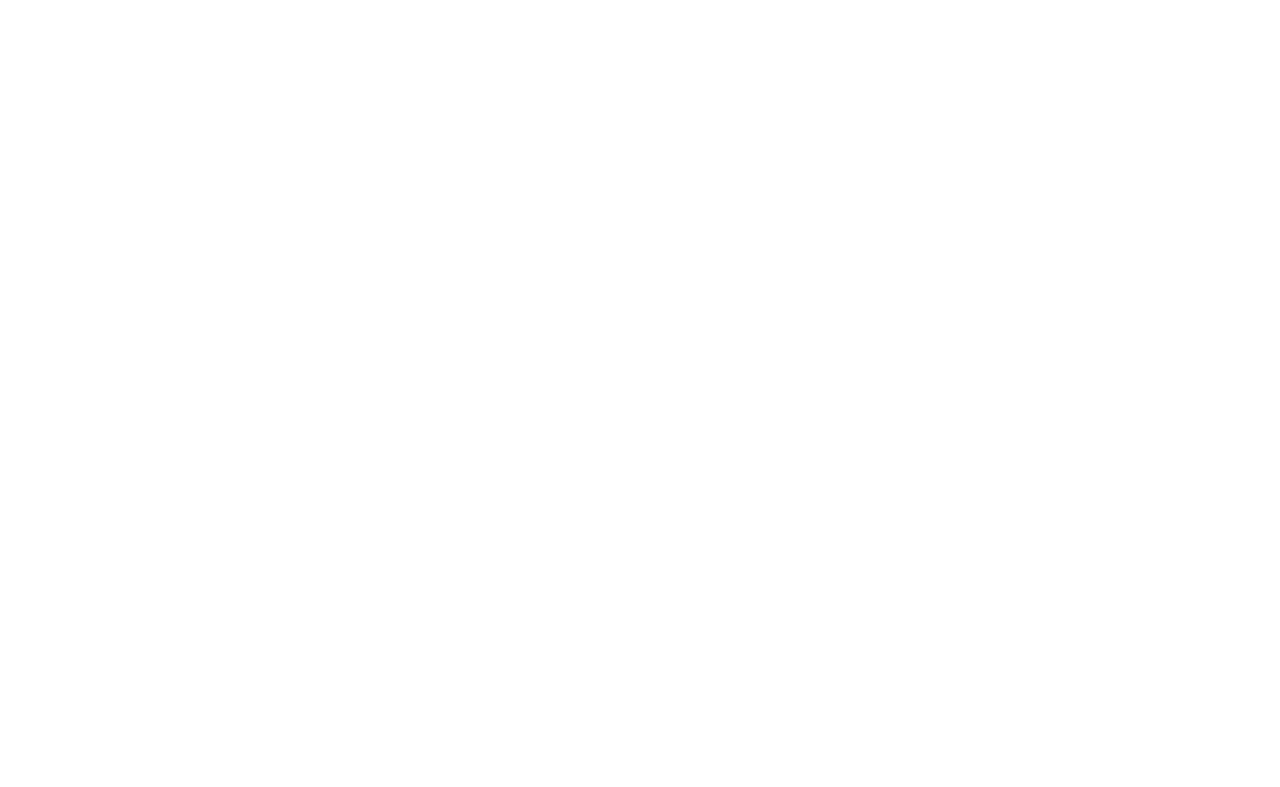
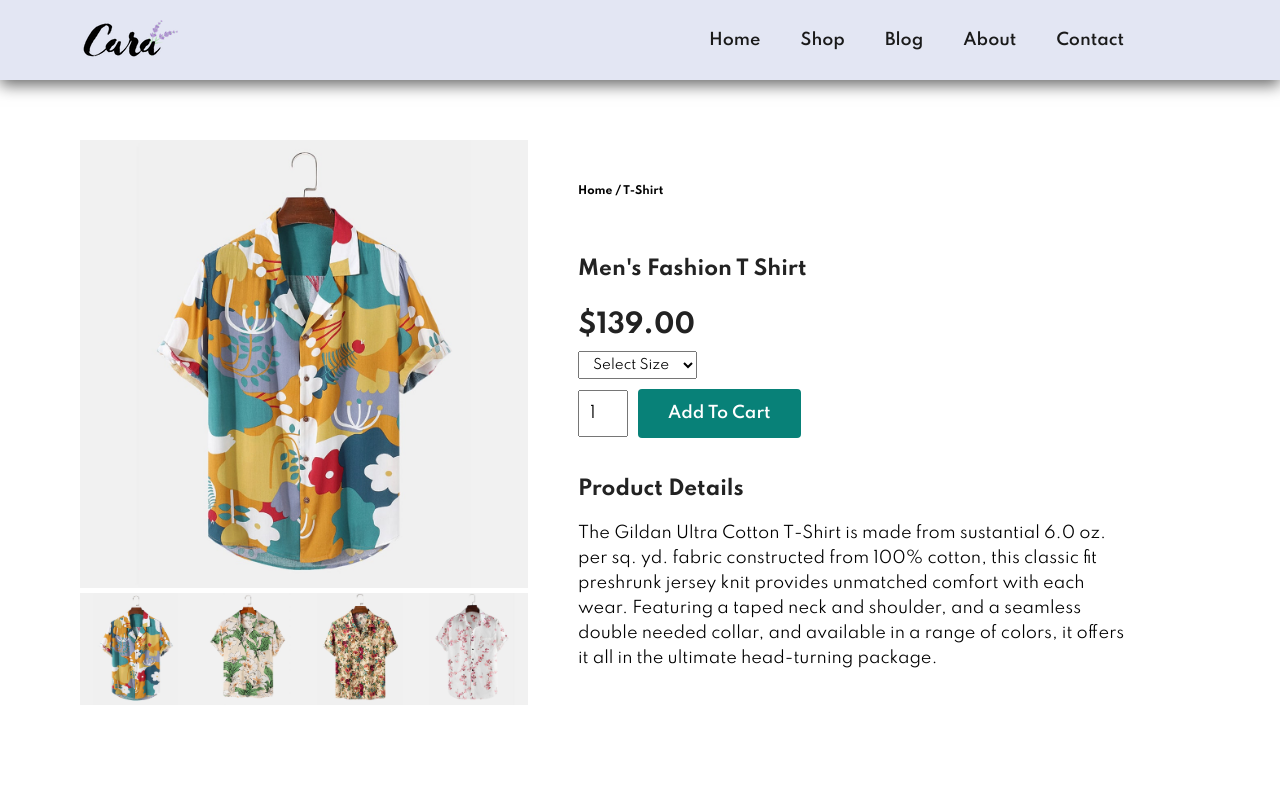
Before and after one commit to Akash-Sharma-2002/Project-CARA, a React (Vite) app in the folder cara-website/: page /SProduct in a window 1280 px wide. Before the commit this address had no page. Shown: the top 787 px of the page. Built offline with nearby package versions, Linux system fonts and the light colour scheme.

Commit message:
Shop page: added && Single Product page: added

```diff
--- a/cara-website/src/App.jsx
+++ b/cara-website/src/App.jsx
@@ -4,6 +4,7 @@
 import { asset } from "./assets/asset";
 import Shop from "./pages/Shop/Shop";
 import { Route, Routes } from "react-router-dom";
+import SProduct from "./pages/SProduct/SProduct";
 
 const App = () => {
   return (
@@ -11,6 +12,7 @@
       <Routes>
         <Route path="/" element={<Home />} />
         <Route path="/Shop" element={<Shop />} />
+        <Route path="/SProduct" element={<SProduct />} />
       </Routes>
     </>
   );
--- a/cara-website/src/assets/asset.js
+++ b/cara-website/src/assets/asset.js
@@ -55,6 +55,12 @@
   { p_img: p16 },
 ];
 
+export const shopPro = [
+  { p_img: p5 },
+  { p_img: p6 },
+  { p_img: p7 },
+  { p_img: p8 },
+];
 export const pro = [
   { p_img: p1 },
   { p_img: p2 },
@@ -73,4 +79,7 @@
   { p_img: p15 },
   { p_img: p16 },
 ];
+
+export const smallImg = [p1, p2, p3, p4];
+
 export const pay = { pay1, appStore, play };
--- a/cara-website/src/components/Navbar/Navbar.jsx
+++ b/cara-website/src/components/Navbar/Navbar.jsx
@@ -17,10 +17,11 @@
   }
 
   const links = [
+    { name: "Home", path: "/" },
     { name: "Shop", path: "/Shop" },
-    { name: "Blog", path: "#" },
-    { name: "About", path: "#" },
-    { name: "Contact", path: "#" },
+    { name: "Blog", path: "/Blog" },
+    { name: "About", path: "/About" },
+    { name: "Contact", path: "/Contact" },
   ];
 
   return (
@@ -28,9 +29,6 @@
       <img src={asset.logo} alt="" />
       <div>
         <ul id={style.navbar} className={isActive ? style.active : ""}>
-          <li className={location.pathname === "/" ? style.active : ""}>
-            <Link to="/">Home</Link>
-          </li>
           {links.map((link, index) => (
             <li
               key={index}
--- a/cara-website/src/components/Pagination/pagination.module.css
+++ b/cara-website/src/components/Pagination/pagination.module.css
@@ -7,7 +7,7 @@
   color: #fff;
   background-color: #088178;
   padding: 15px 20px;
-  margin-right: 10px;
+  margin-right: 5px;
   border-radius: 4px;
   font-weight: 600;
 }
--- /dev/null
+++ b/cara-website/src/components/ProDetails/ProDetails.jsx
@@ -0,0 +1,60 @@
+import React, { useState } from "react";
+import style from "./ProDetails.module.css";
+import sPImg from "../../assets/products/f1.jpg";
+import { smallImg } from "../../assets/asset";
+
+const ProDetails = () => {
+  const [quantity, setQuantity] = useState("1");
+  const [mainImgSrc, setMainImgSrc] = useState(sPImg);
+  return (
+    <div className={`${style.proDetails} sectionp1`}>
+      <div className={style.singleProImg}>
+        <img src={mainImgSrc} id="MainImg" width="100%" alt="" />
+        <div className={style.smallImgGroup}>
+          {smallImg.map((item, key) => {
+            return (
+              <div className="smallImgCol" key={key}>
+                <img
+                  src={item}
+                  width="100%"
+                  className={style.smallImg}
+                  alt=""
+                  onClick={() => setMainImgSrc(item)}
+                />
+              </div>
+            );
+          })}
+        </div>
+      </div>
+      <div className={style.singleProDetails}>
+        <h6>Home / T-Shirt</h6>
+        <h4>Men's Fashion T Shirt</h4>
+        <h2>$139.00</h2>
+        <select>
+          <option>Select Size</option>
+          <option>XL</option>
+          <option>XXL</option>
+          <option>Small</option>
+          <option>Large</option>
+        </select>
+        <input
+          type="number"
+          value={quantity}
+          onChange={(e) => setQuantity(e.target.value)}
+        />
+        <button className="normal">Add To Cart</button>
+        <h4>Product Details</h4>
+        <span>
+          The Gildan Ultra Cotton T-Shirt is made from sustantial 6.0 oz. per
+          sq. yd. fabric constructed from 100% cotton, this classic fit
+          preshrunk jersey knit provides unmatched comfort with each wear.
+          Featuring a taped neck and shoulder, and a seamless double needed
+          collar, and available in a range of colors, it offers it all in the
+          ultimate head-turning package.
+        </span>
+      </div>
+    </div>
+  );
+};
+
+export default ProDetails;
--- /dev/null
+++ b/cara-website/src/components/ProDetails/ProDetails.module.css
@@ -0,0 +1,73 @@
+.proDetails {
+  display: flex;
+  margin-top: 20px;
+}
+
+.proDetails .singleProImg {
+  width: 40%;
+  margin-right: 50px;
+}
+
+.smallImgGroup {
+  display: flex;
+  justify-content: space-between;
+}
+
+.smallImgCol {
+  flex-basis: 24%;
+  cursor: pointer;
+}
+
+.proDetails .singleProDetails {
+  width: 50%;
+  padding-top: 30px;
+}
+
+.proDetails .singleProDetails h4 {
+  padding: 40px 0 20px 0;
+}
+
+.proDetails .singleProDetails h2 {
+  font-size: 26px;
+}
+
+.proDetails .singleProDetails select {
+  display: block;
+  padding: 5px 10px;
+  margin-bottom: 10px;
+}
+
+.proDetails .singleProDetails input {
+  width: 50px;
+  height: 47px;
+  padding-left: 10px;
+  margin-right: 10px;
+  font-size: 16px;
+}
+
+.proDetails .singleProDetails input:focus {
+  outline: none;
+}
+
+.proDetails .singleProDetails button {
+  background-color: #088178;
+  color: #fff;
+}
+
+.proDetails .singleProDetails span {
+  line-height: 25px;
+}
+
+@media (max-width: 477px) {
+  .proDetails {
+    display: flex;
+    flex-direction: column;
+  }
+  .proDetails .singleProImg {
+    width: 100%;
+    margin-right: 0px;
+  }
+  .proDetails .singleProDetails {
+    width: 100%;
+  }
+}
--- a/cara-website/src/components/Product/Product.jsx
+++ b/cara-website/src/components/Product/Product.jsx
@@ -1,5 +1,6 @@
 import React from "react";
 import style from "./product.module.css";
+import { Link } from "react-router";
 
 const Product = (props) => {
   const { type, para, products } = props;
@@ -24,9 +25,9 @@
                 </div>
                 <h4>$78</h4>
               </div>
-              <a href="#">
+              <Link to="/SProduct">
                 <i className="fal fa-shopping-cart" id={style.cart}></i>
-              </a>
+              </Link>
             </div>
           );
         })}
--- /dev/null
+++ b/cara-website/src/pages/SProduct/SProduct.jsx
@@ -0,0 +1,26 @@
+import React, { useState } from "react";
+import style from "./SProduct.module.css";
+import Navbar from "../../components/Navbar/Navbar";
+import { shopPro } from "../../assets/asset";
+import Product from "../../components/Product/Product";
+import Newsletter from "../../components/Newsletter/Newsletter";
+import Footer from "../../components/Footer/Footer";
+import ProDetails from "../../components/ProDetails/ProDetails";
+
+const SProduct = () => {
+  return (
+    <div className={style.sProduct}>
+      <Navbar />
+      <ProDetails />
+      <Product
+        type="Featured Products"
+        para="Summer Collection New Morden Design"
+        products={shopPro}
+      />
+      <Newsletter />
+      <Footer />
+    </div>
+  );
+};
+
+export default SProduct;
--- a/cara-website/src/pages/Shop/Shop.jsx
+++ b/cara-website/src/pages/Shop/Shop.jsx
@@ -6,6 +6,7 @@
 import { pro } from "../../assets/asset";
 import PageHeader from "../../components/PageHeader/PageHeader";
 import Pagination from "../../components/Pagination/Pagination";
+import SProduct from "../../pages/SProduct/SProduct";
 
 const Shop = () => {
   return (
@@ -16,6 +17,7 @@
       <Pagination />
       <Newsletter />
       <Footer />
+      <SProduct />
     </>
   );
 };
```
Also changed, not shown: cara-website/src/pages/SProduct/SProduct.module.css (added).
